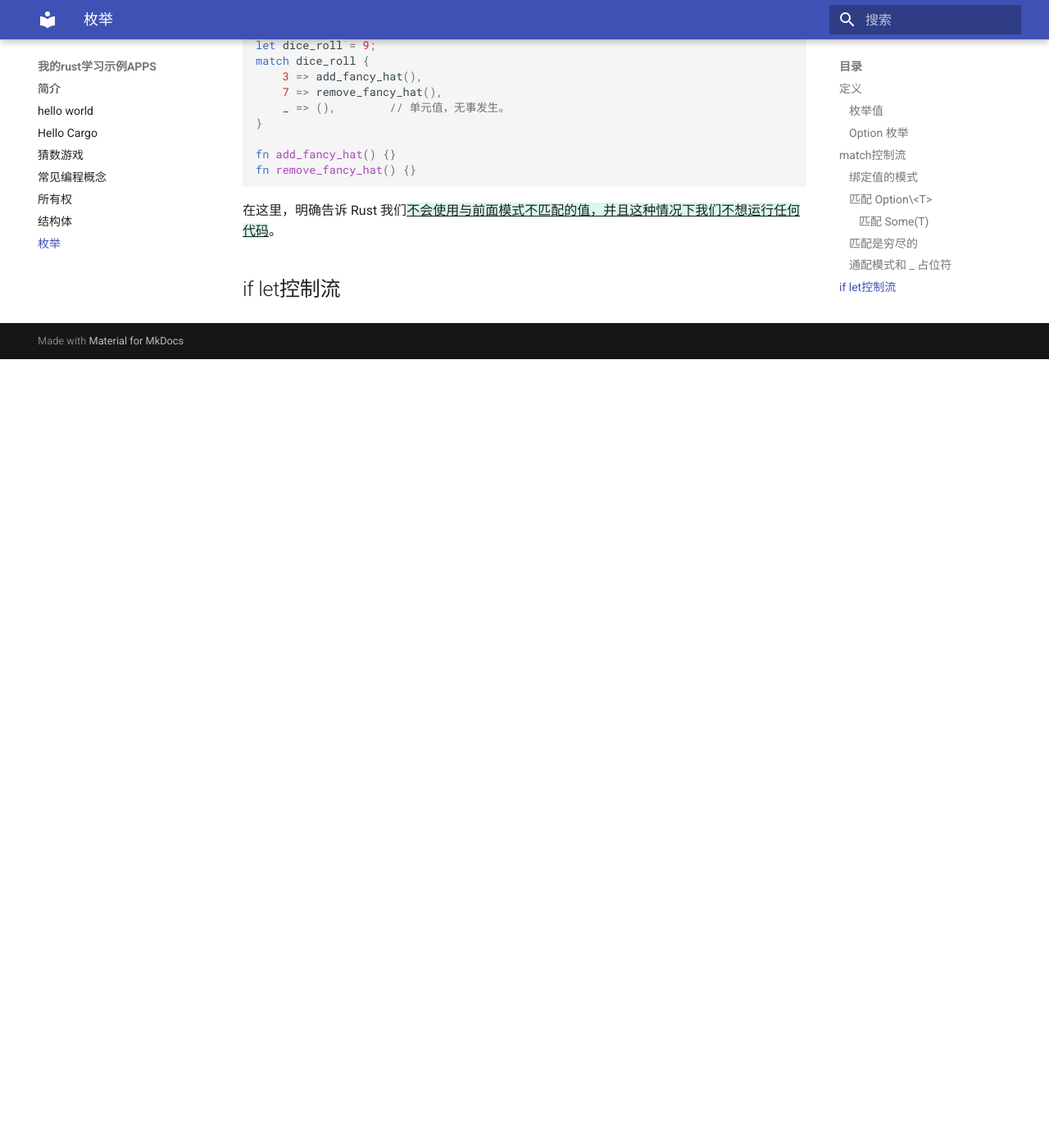
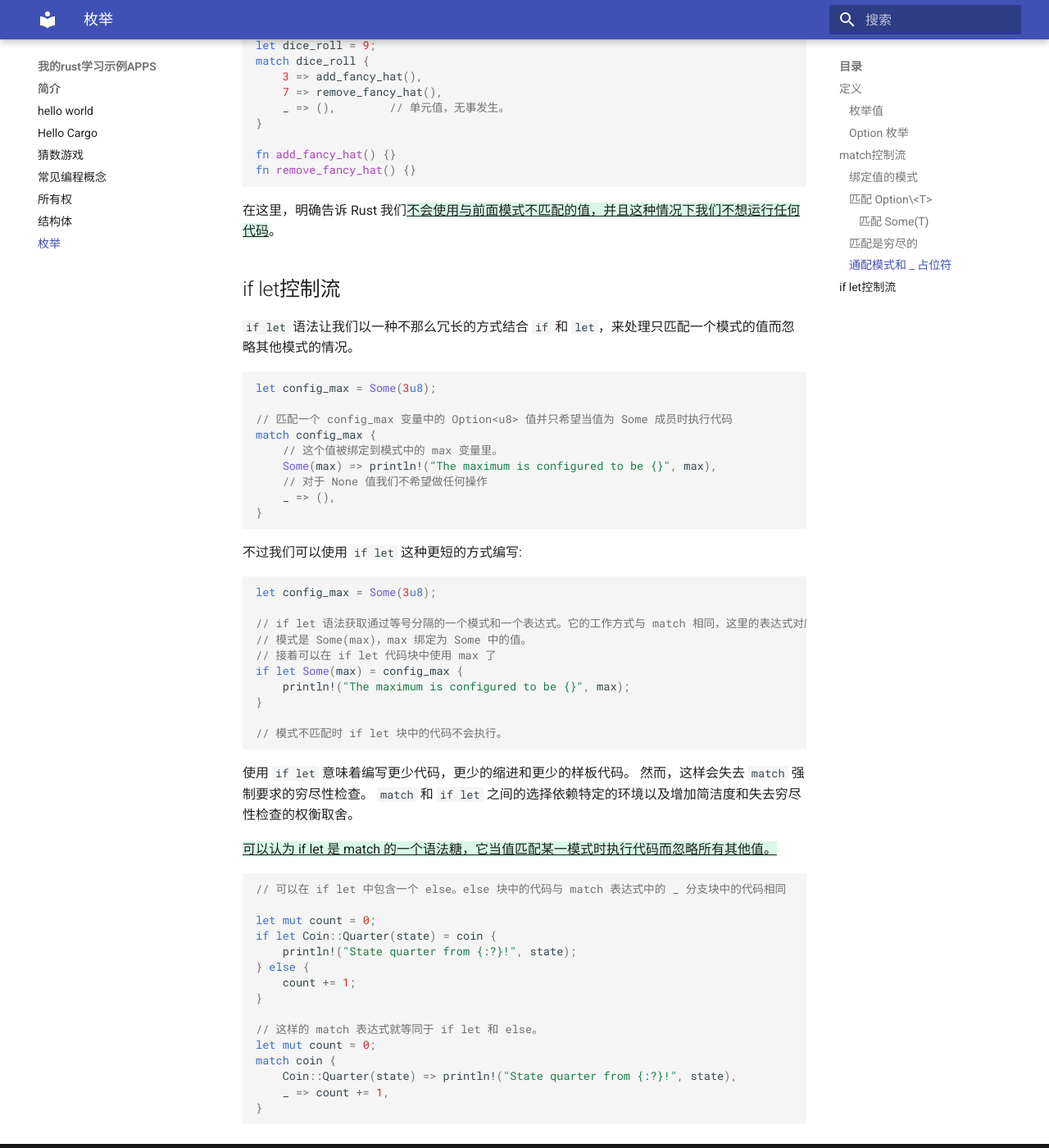
Before and after one commit to hellowac/rust-example-apps, an MkDocs documentation site: the page built from docs/docs/enumerations.md, in a window 1280 px wide and 1400 px high, scrolled down 10725 px. Shown: the whole window at 82% size. Built offline with MkDocs 1.6.1 and Material for MkDocs 9.7.7, drawn with Linux system fonts in a browser that asks for light colours; before the commit the page ends 11163 px from its top, so only the background shows below that.

Commit message:
更新iflet部分笔记

````diff
--- a/docs/docs/enumerations.md
+++ b/docs/docs/enumerations.md
@@ -499,3 +499,56 @@ fn remove_fancy_hat() {}
 在这里，明确告诉 Rust 我们{++不会使用与前面模式不匹配的值，并且这种情况下我们不想运行任何代码++}。
 
 ## if let控制流
+
+`if let` 语法让我们以一种不那么冗长的方式结合 `if` 和 `let`，来处理只匹配一个模式的值而忽略其他模式的情况。
+
+```rust
+let config_max = Some(3u8);
+
+// 匹配一个 config_max 变量中的 Option<u8> 值并只希望当值为 Some 成员时执行代码
+match config_max {
+    // 这个值被绑定到模式中的 max 变量里。
+    Some(max) => println!("The maximum is configured to be {}", max),
+    // 对于 None 值我们不希望做任何操作
+    _ => (),
+}
+```
+
+不过我们可以使用 `if let` 这种更短的方式编写:
+
+```rust
+let config_max = Some(3u8);
+
+// if let 语法获取通过等号分隔的一个模式和一个表达式。它的工作方式与 match 相同，这里的表达式对应 match 而模式则对应第一个分支。
+// 模式是 Some(max)，max 绑定为 Some 中的值。
+// 接着可以在 if let 代码块中使用 max 了
+if let Some(max) = config_max {
+    println!("The maximum is configured to be {}", max);
+}
+
+// 模式不匹配时 if let 块中的代码不会执行。
+```
+
+使用 `if let` 意味着编写更少代码，更少的缩进和更少的样板代码。
+然而，这样会失去 `match` 强制要求的穷尽性检查。
+`match` 和 `if let` 之间的选择依赖特定的环境以及增加简洁度和失去穷尽性检查的权衡取舍。
+
+{++可以认为 if let 是 match 的一个语法糖，它当值匹配某一模式时执行代码而忽略所有其他值。++}
+
+```rust
+// 可以在 if let 中包含一个 else。else 块中的代码与 match 表达式中的 _ 分支块中的代码相同
+
+let mut count = 0;
+if let Coin::Quarter(state) = coin {
+    println!("State quarter from {:?}!", state);
+} else {
+    count += 1;
+}
+
+// 这样的 match 表达式就等同于 if let 和 else。
+let mut count = 0;
+match coin {
+    Coin::Quarter(state) => println!("State quarter from {:?}!", state),
+    _ => count += 1,
+}
+```
````
Also changed, not shown: 1 other file.
